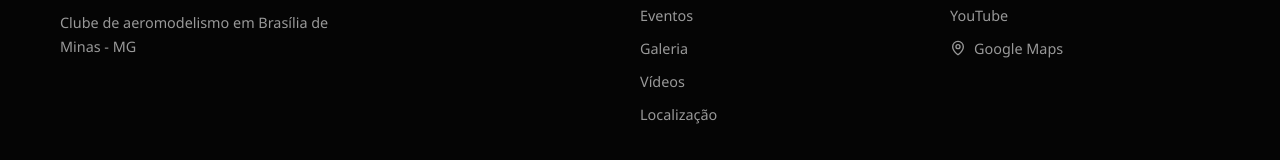
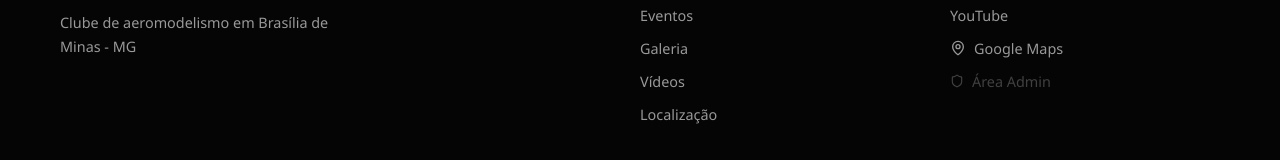
Before and after one commit to matheusantunes-dev/aerobrasilinha-bm, a React (Vite) app: page / in a window 1280 px wide. Shown: the part 2391-2551 px from the top of the page. Built offline with nearby package versions, Linux system fonts and the light colour scheme; no server answers; the database is empty.

Commit message:
Link Área Admin no Footer

```diff
--- a/src/components/Footer/Footer.css
+++ b/src/components/Footer/Footer.css
@@ -60,6 +60,17 @@
   font-size: 0.85rem;
 }
 
+.footer-admin-link {
+  opacity: 0.4;
+  font-size: 0.8rem;
+  transition: opacity var(--transition-fast);
+}
+
+.footer-admin-link:hover {
+  opacity: 0.8;
+  color: var(--gray-300) !important;
+}
+
 @media (max-width: 768px) {
   .footer-container {
     grid-template-columns: 1fr;
--- a/src/components/Footer/Footer.tsx
+++ b/src/components/Footer/Footer.tsx
@@ -1,5 +1,5 @@
 import { Link } from 'react-router-dom'
-import { MapPin } from 'lucide-react'
+import { MapPin, Shield } from 'lucide-react'
 import './Footer.css'
 
 export function Footer() {
@@ -32,6 +32,9 @@ export function Footer() {
             <a href="https://www.google.com/maps/place/Pista+de+Aeromodelismo+AEROBRASILINHA/" target="_blank" rel="noopener noreferrer">
               <MapPin size={16} /> Google Maps
             </a>
+            <Link to="/admin" className="footer-admin-link">
+              <Shield size={14} /> Área Admin
+            </Link>
           </div>
         </div>
       </div>
```
